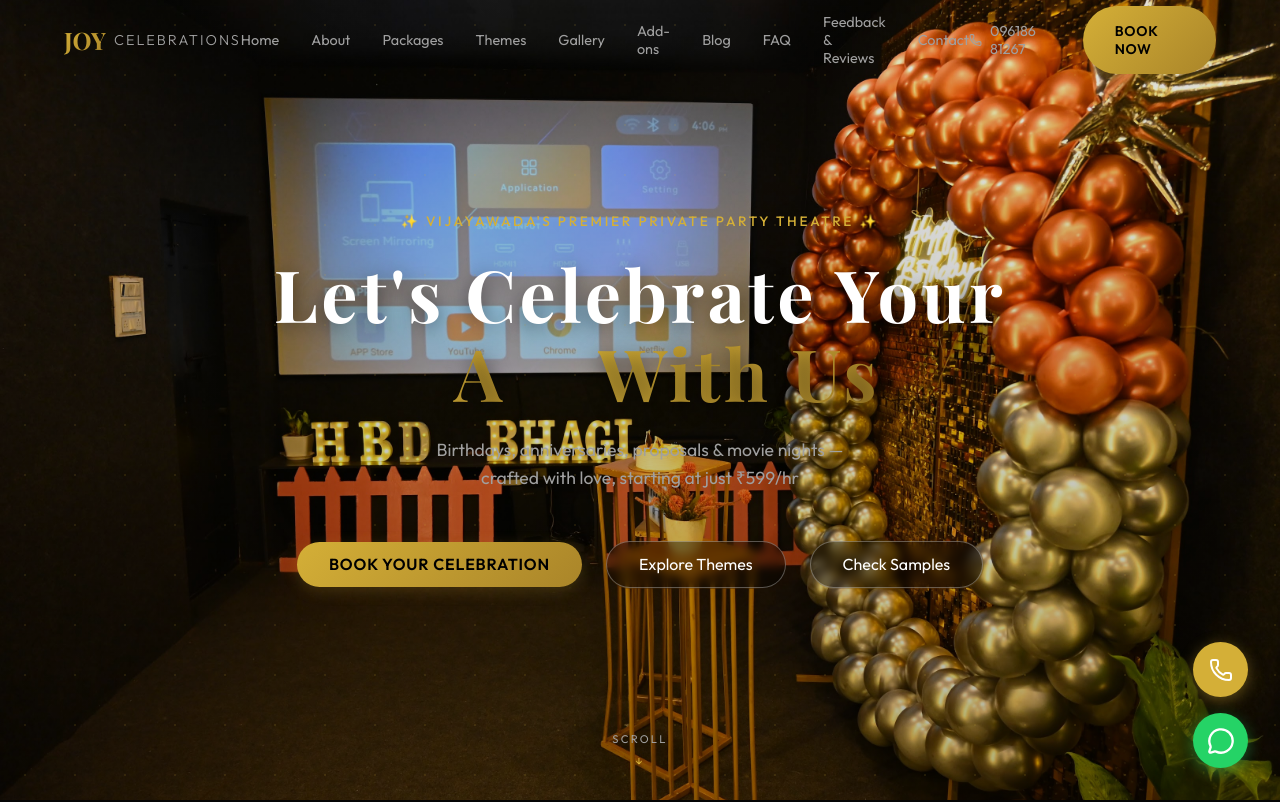
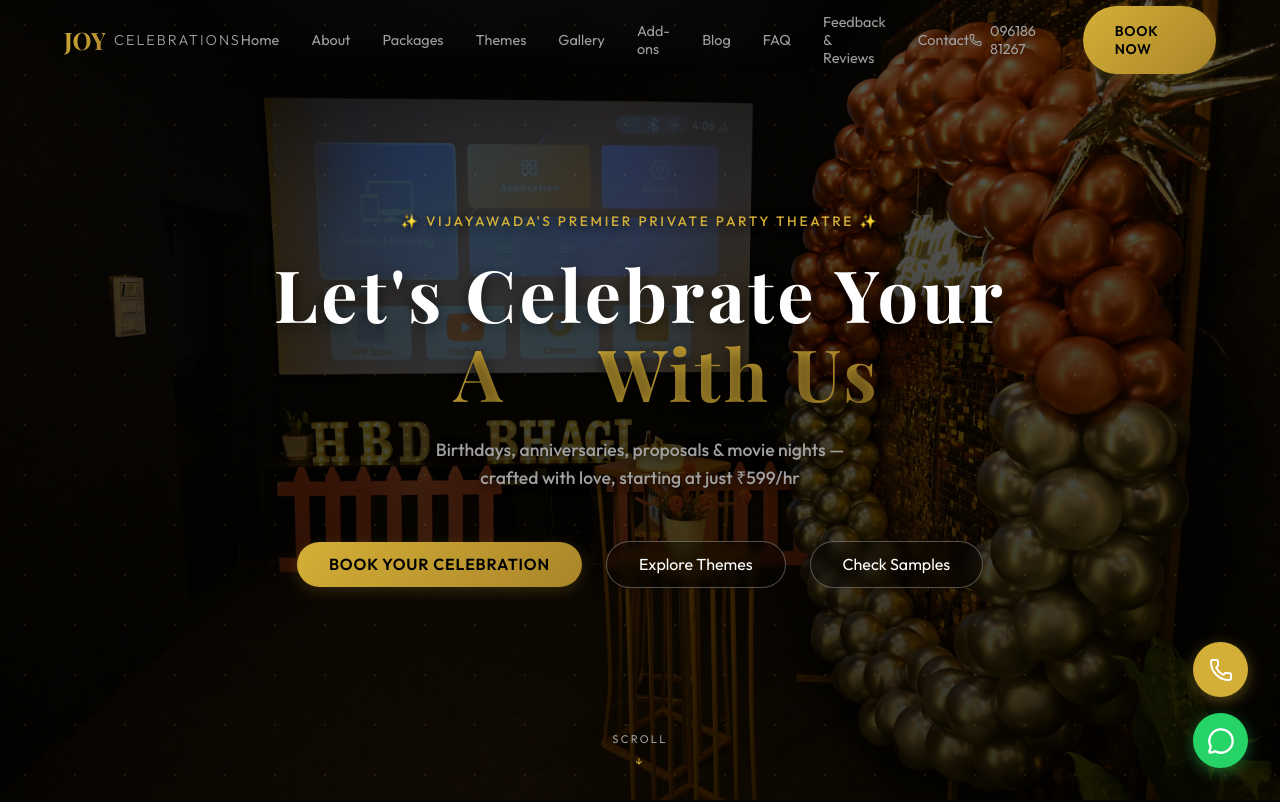
Before and after one commit to geethikaparvatham/Joy_celebrations, a Next.js app: page / in a window 1280 px wide. Shown: the top 802 px of the page. Built offline with nearby package versions, Linux system fonts and the light colour scheme.

Commit message:
Darken hero background and add text shadows to improve white text readability

```diff
--- a/src/app/page.tsx
+++ b/src/app/page.tsx
@@ -32,7 +32,7 @@ export default function Home() {
             key={bg}
             className={styles.heroBackground}
             style={{
-              backgroundImage: `linear-gradient(rgba(0, 0, 0, 0.1), rgba(0, 0, 0, 0.3)), url('${bg}')`,
+              backgroundImage: `linear-gradient(rgba(0, 0, 0, 0.65), rgba(0, 0, 0, 0.8)), url('${bg}')`,
               opacity: currentBg === index ? 1 : 0,
               transition: 'opacity 1s ease-in-out',
               zIndex: currentBg === index ? 1 : 0
@@ -50,6 +50,7 @@ export default function Home() {
             initial={{ opacity: 0, y: 10 }}
             animate={{ opacity: 1, y: 0 }}
             transition={{ duration: 0.8, delay: 0.1, ease: "easeOut" }}
+            style={{ textShadow: "0 2px 10px rgba(0,0,0,0.8)" }}
           >
             ✨ VIJAYAWADA'S PREMIER PRIVATE PARTY THEATRE ✨
           </motion.div>
@@ -59,6 +60,7 @@ export default function Home() {
             initial={{ opacity: 0, y: 20 }}
             animate={{ opacity: 1, y: 0 }}
             transition={{ duration: 0.8, delay: 0.2, ease: "easeOut" }}
+            style={{ textShadow: "0 4px 15px rgba(0,0,0,0.6)" }}
           >
             <span style={{ display: 'none' }}>Private Party Theatre in Vijayawada - </span>Let's Celebrate Your <br/> <TypingAnimation /> <span className="gold-text">With Us</span>
           </motion.h1>
@@ -68,6 +70,7 @@ export default function Home() {
             initial={{ opacity: 0 }}
             animate={{ opacity: 1 }}
             transition={{ duration: 0.8, delay: 0.4, ease: "easeOut" }}
+            style={{ textShadow: "0 2px 10px rgba(0,0,0,0.8)", fontWeight: 500 }}
           >
             Birthdays, anniversaries, proposals & movie nights —<br/>crafted with love, starting at just ₹599/hr
           </motion.p>
```
